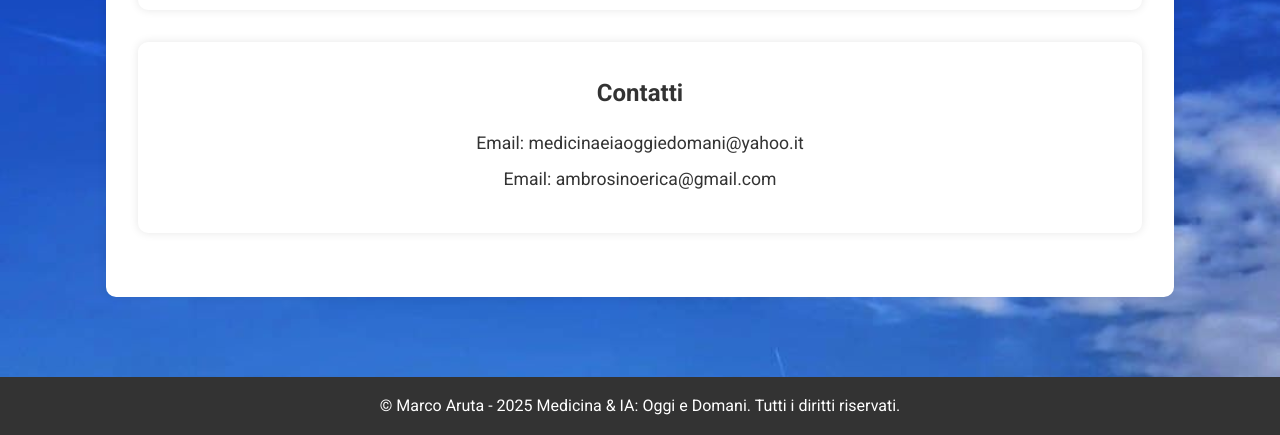
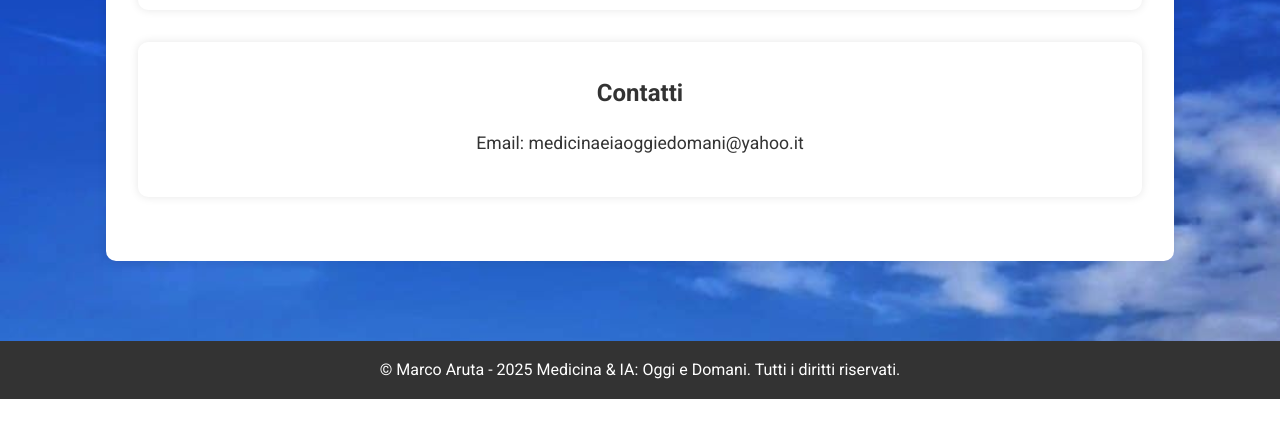
Before and after one commit to medicinaeiaoggiedomani/medicinaeiaoggiedomani.github.io, a plain HTML site: page index.html in a window 1280 px wide. Shown: the part 5031-5466 px from the top of the page. After the commit the page ends 5430 px from the top, so only its background shows below. Drawn offline with Linux system fonts and the light colour scheme.

Commit message:
Update index.html

```diff
--- a/index.html
+++ b/index.html
@@ -528,7 +528,7 @@
     <section class="contacts" id="contatti">
       <h2>Contatti</h2>
       <p>Email: <a href="mailto:medicinaeiaoggiedomani@yahoo.it">medicinaeiaoggiedomani@yahoo.it</a></p>
-      <p>Email: <a href="mailto:ambrosinoerica@gmail.com">ambrosinoerica@gmail.com</a></p>
+     <!-- <p>Email: <a href="mailto:ambrosinoerica@gmail.com">ambrosinoerica@gmail.com</a></p>-->
     </section>
   </div>
 
```
